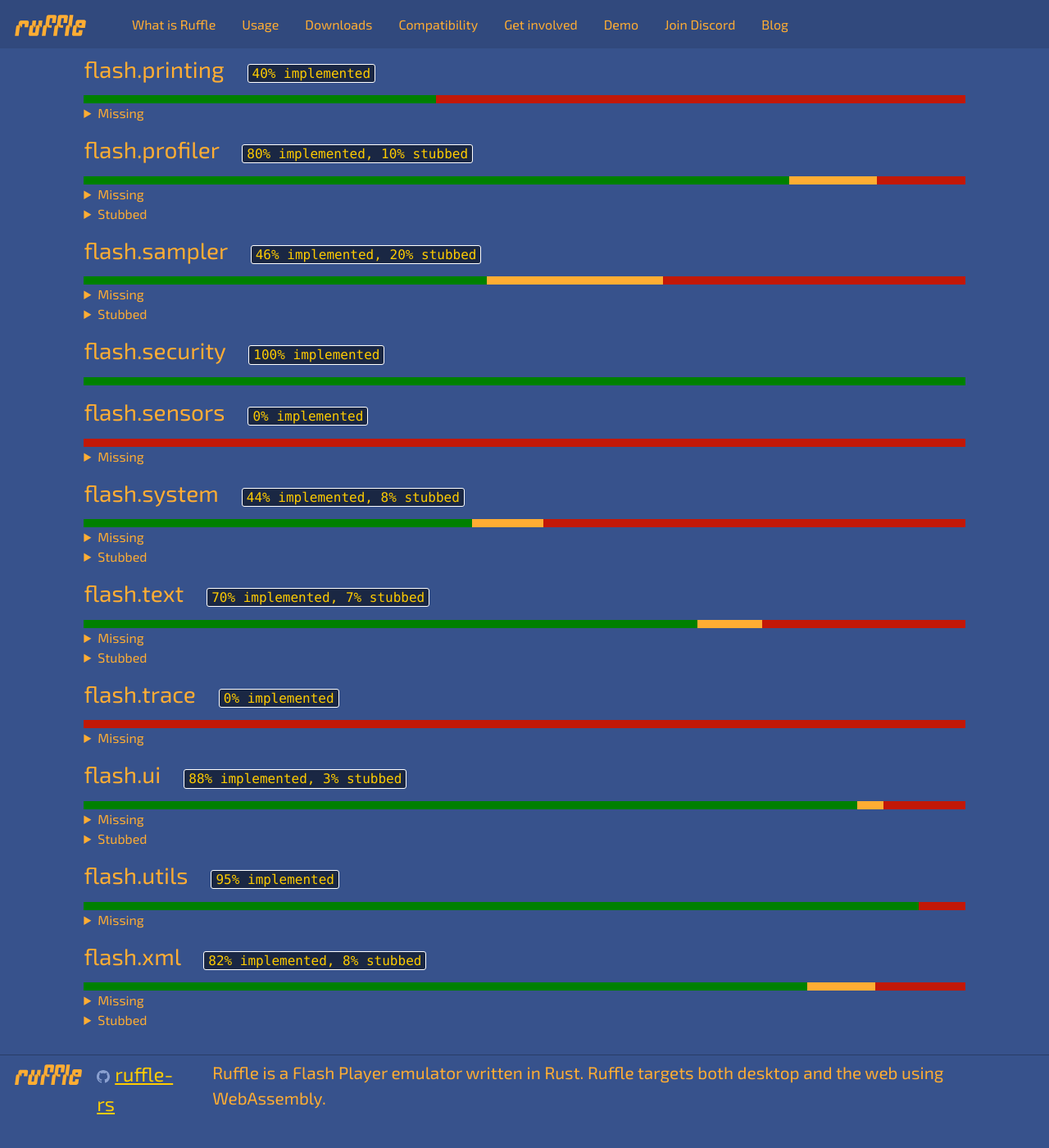
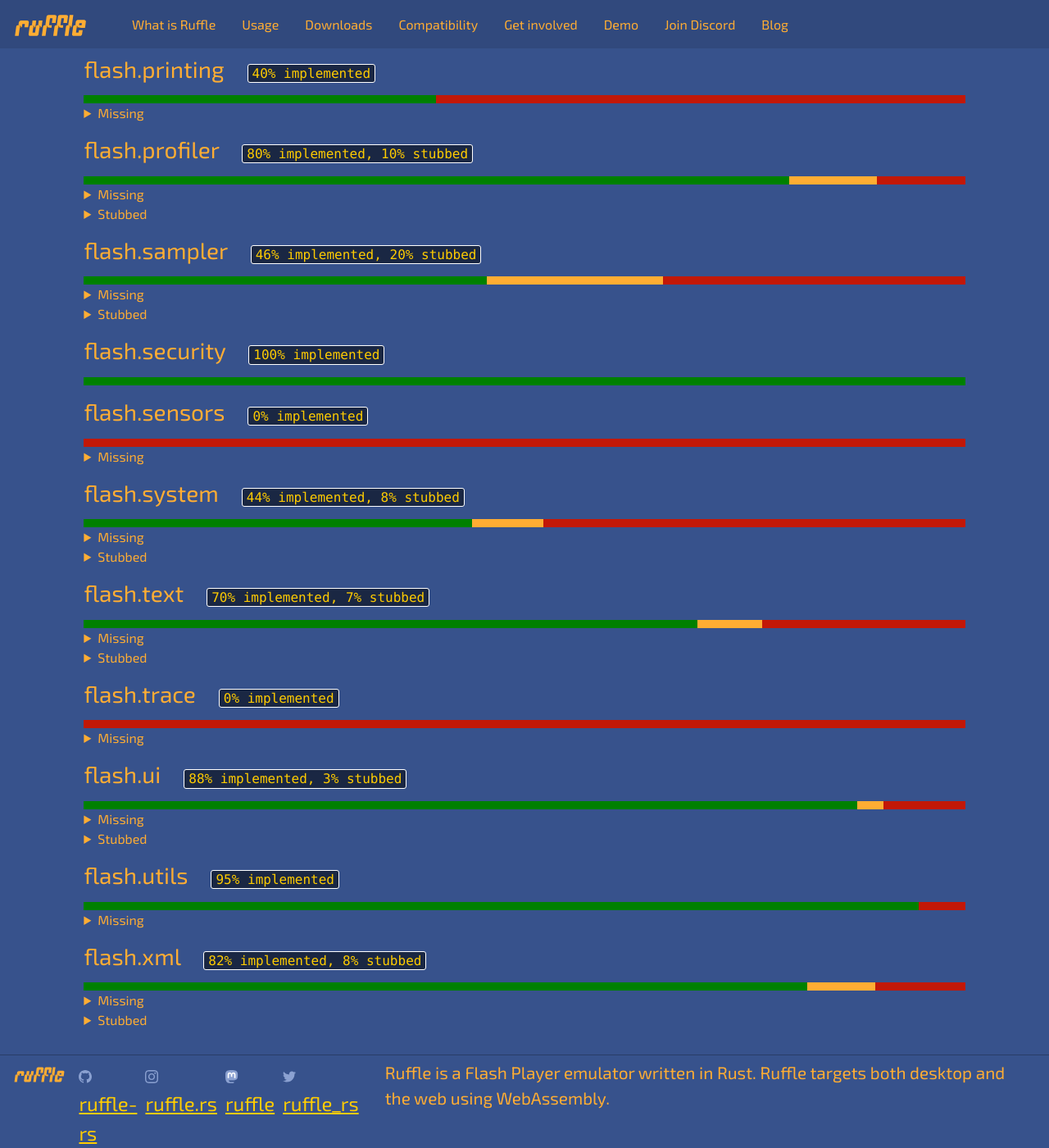
Before and after one commit to ruffle-rs/ruffle-rs.github.io, a Jekyll site: the page built from avm2.html, in a window 1280 px wide and 1400 px high, scrolled down 2051 px. Shown: the whole window at 82% size. Built offline with Jekyll 4.4.1, drawn with Linux system fonts in a browser that asks for light colours; before the commit the page ends 3421 px from its top, so only the background shows below that.

Commit message:
Add socials

```diff
--- a/_config.yml
+++ b/_config.yml
@@ -16,6 +16,11 @@
   - jekyll-seo-tag
 show_excerpts: true
 
+mastodon:
+  - {instance: "mastodon.gamedev.place", username: "ruffle"}
+twitter_username: "ruffle_rs"
+instagram_username: "ruffle.rs"
+
 # Exclude from processing.
 # The following items will not be processed, by default. Create a custom list
 # to override the default setting.
--- a/_includes/social.html
+++ b/_includes/social.html
@@ -1,14 +1,14 @@
 <ul class="social-media-list">
-  {%- if site.dribbble_username -%}<li><a href="https://dribbble.com/{{ site.dribbble_username| cgi_escape | escape }}"><svg class="svg-icon"><use xlink:href="{{ '/assets/minima-social-icons.svg#dribbble' | relative_url }}"></use></svg><span class="username">{{ site.dribbble_username| escape }}</span></a></li>{%- endif -%}
-  {%- if site.facebook_username -%}<li><a href="https://www.facebook.com/{{ site.facebook_username| cgi_escape | escape }}"><svg class="svg-icon"><use xlink:href="{{ '/assets/minima-social-icons.svg#facebook' | relative_url }}"></use></svg><span class="username">{{ site.facebook_username| escape }}</span></a></li>{%- endif -%}
-  {%- if site.flickr_username -%}<li><a href="https://www.flickr.com/photos/{{ site.flickr_username| cgi_escape | escape }}"><svg class="svg-icon"><use xlink:href="{{ '/assets/minima-social-icons.svg#flickr' | relative_url }}"></use></svg><span class="username">{{ site.flickr_username| escape }}</span></a></li>{%- endif -%}
-  {%- if site.github_username -%}<li><a href="https://github.com/{{ site.github_username| cgi_escape | escape }}"><svg class="svg-icon"><use xlink:href="{{ '/assets/minima-social-icons.svg#github' | relative_url }}"></use></svg><span class="username">{{ site.github_username| escape }}</span></a></li>{%- endif -%}
-  {%- if site.instagram_username -%}<li><a href="https://instagram.com/{{ site.instagram_username| cgi_escape | escape }}"><svg class="svg-icon"><use xlink:href="{{ '/assets/minima-social-icons.svg#instagram' | relative_url }}"></use></svg><span class="username">{{ site.instagram_username| escape }}</span></a></li>{%- endif -%}
-  {%- if site.linkedin_username -%}<li><a href="https://www.linkedin.com/in/{{ site.linkedin_username| cgi_escape | escape }}"><svg class="svg-icon"><use xlink:href="{{ '/assets/minima-social-icons.svg#linkedin' | relative_url }}"></use></svg><span class="username">{{ site.linkedin_username| escape }}</span></a></li>{%- endif -%}
-  {%- if site.pinterest_username -%}<li><a href="https://www.pinterest.com/{{ site.pinterest_username| cgi_escape | escape }}"><svg class="svg-icon"><use xlink:href="{{ '/assets/minima-social-icons.svg#pinterest' | relative_url }}"></use></svg><span class="username">{{ site.pinterest_username| escape }}</span></a></li>{%- endif -%}
-  {%- for mst in site.mastodon -%}{%- if mst.username and mst.instance -%}<li><a href="https://{{ mst.instance| cgi_escape | escape}}/@{{mst.username}}"><svg class="svg-icon"><use xlink:href="{{ '/assets/minima-social-icons.svg#mastodon' | relative_url }}"></use></svg><span class="username">{{ mst.username|escape }}</span></a></li>{%- endif -%}{%- endfor -%}
-  {%- if site.twitter_username -%}<li><a href="https://www.twitter.com/{{ site.twitter_username| cgi_escape | escape }}"><svg class="svg-icon"><use xlink:href="{{ '/assets/minima-social-icons.svg#twitter' | relative_url }}"></use></svg><span class="username">{{ site.twitter_username| escape }}</span></a></li>{%- endif -%}
-  {%- if site.youtube_username -%}<li><a href="https://youtube.com/{{ site.youtube_username| cgi_escape | escape }}"><svg class="svg-icon"><use xlink:href="{{ '/assets/minima-social-icons.svg#youtube' | relative_url }}"></use></svg><span class="username">{{ site.youtube_username| escape }}</span></a></li>{%- endif -%}
-  {%- if site.googleplus_username -%}<li><a href="https://plus.google.com/{{ site.googleplus_username| escape }}"><svg class="svg-icon"><use xlink:href="{{ '/assets/minima-social-icons.svg#googleplus' | relative_url }}"></use></svg><span class="username">{{ site.googleplus_username| escape }}</span></a></li>{%- endif -%}
-  {%- if site.rss -%}<li><a href="{{ 'feed.xml' | relative_url }}"><svg class="svg-icon"><use xlink:href="{{ '/assets/minima-social-icons.svg#rss' | relative_url }}"></use></svg><span>{{ site.rss | escape }}</span></a></li>{%- endif -%}
+  {%- if site.dribbble_username -%}<li><a rel="me" href="https://dribbble.com/{{ site.dribbble_username| cgi_escape | escape }}"><svg class="svg-icon"><use xlink:href="{{ '/assets/minima-social-icons.svg#dribbble' | relative_url }}"></use></svg><span class="username">{{ site.dribbble_username| escape }}</span></a></li>{%- endif -%}
+  {%- if site.facebook_username -%}<li><a rel="me" href="https://www.facebook.com/{{ site.facebook_username| cgi_escape | escape }}"><svg class="svg-icon"><use xlink:href="{{ '/assets/minima-social-icons.svg#facebook' | relative_url }}"></use></svg><span class="username">{{ site.facebook_username| escape }}</span></a></li>{%- endif -%}
+  {%- if site.flickr_username -%}<li><a rel="me" href="https://www.flickr.com/photos/{{ site.flickr_username| cgi_escape | escape }}"><svg class="svg-icon"><use xlink:href="{{ '/assets/minima-social-icons.svg#flickr' | relative_url }}"></use></svg><span class="username">{{ site.flickr_username| escape }}</span></a></li>{%- endif -%}
+  {%- if site.github_username -%}<li><a rel="me" href="https://github.com/{{ site.github_username| cgi_escape | escape }}"><svg class="svg-icon"><use xlink:href="{{ '/assets/minima-social-icons.svg#github' | relative_url }}"></use></svg><span class="username">{{ site.github_username| escape }}</span></a></li>{%- endif -%}
+  {%- if site.instagram_username -%}<li><a rel="me" href="https://instagram.com/{{ site.instagram_username| cgi_escape | escape }}"><svg class="svg-icon"><use xlink:href="{{ '/assets/minima-social-icons.svg#instagram' | relative_url }}"></use></svg><span class="username">{{ site.instagram_username| escape }}</span></a></li>{%- endif -%}
+  {%- if site.linkedin_username -%}<li><a rel="me" href="https://www.linkedin.com/in/{{ site.linkedin_username| cgi_escape | escape }}"><svg class="svg-icon"><use xlink:href="{{ '/assets/minima-social-icons.svg#linkedin' | relative_url }}"></use></svg><span class="username">{{ site.linkedin_username| escape }}</span></a></li>{%- endif -%}
+  {%- if site.pinterest_username -%}<li><a rel="me" href="https://www.pinterest.com/{{ site.pinterest_username| cgi_escape | escape }}"><svg class="svg-icon"><use xlink:href="{{ '/assets/minima-social-icons.svg#pinterest' | relative_url }}"></use></svg><span class="username">{{ site.pinterest_username| escape }}</span></a></li>{%- endif -%}
+  {%- for mst in site.mastodon -%}{%- if mst.username and mst.instance -%}<li><a rel="me" href="https://{{ mst.instance| cgi_escape | escape}}/@{{mst.username}}"><svg class="svg-icon"><use xlink:href="{{ '/assets/minima-social-icons.svg#mastodon' | relative_url }}"></use></svg><span class="username">{{ mst.username|escape }}</span></a></li>{%- endif -%}{%- endfor -%}
+  {%- if site.twitter_username -%}<li><a rel="me" href="https://www.twitter.com/{{ site.twitter_username| cgi_escape | escape }}"><svg class="svg-icon"><use xlink:href="{{ '/assets/minima-social-icons.svg#twitter' | relative_url }}"></use></svg><span class="username">{{ site.twitter_username| escape }}</span></a></li>{%- endif -%}
+  {%- if site.youtube_username -%}<li><a rel="me" href="https://youtube.com/{{ site.youtube_username| cgi_escape | escape }}"><svg class="svg-icon"><use xlink:href="{{ '/assets/minima-social-icons.svg#youtube' | relative_url }}"></use></svg><span class="username">{{ site.youtube_username| escape }}</span></a></li>{%- endif -%}
+  {%- if site.googleplus_username -%}<li><a rel="me" href="https://plus.google.com/{{ site.googleplus_username| escape }}"><svg class="svg-icon"><use xlink:href="{{ '/assets/minima-social-icons.svg#googleplus' | relative_url }}"></use></svg><span class="username">{{ site.googleplus_username| escape }}</span></a></li>{%- endif -%}
+  {%- if site.rss -%}<li><a rel="me" href="{{ 'feed.xml' | relative_url }}"><svg class="svg-icon"><use xlink:href="{{ '/assets/minima-social-icons.svg#rss' | relative_url }}"></use></svg><span>{{ site.rss | escape }}</span></a></li>{%- endif -%}
 </ul>
--- a/_sass/minima/_base.scss
+++ b/_sass/minima/_base.scss
@@ -219,7 +219,7 @@
 
 .social-media-list {
   li + li {
-    padding-top: 5px;
+    margin-left: 10px;
   }
 }
 
```
